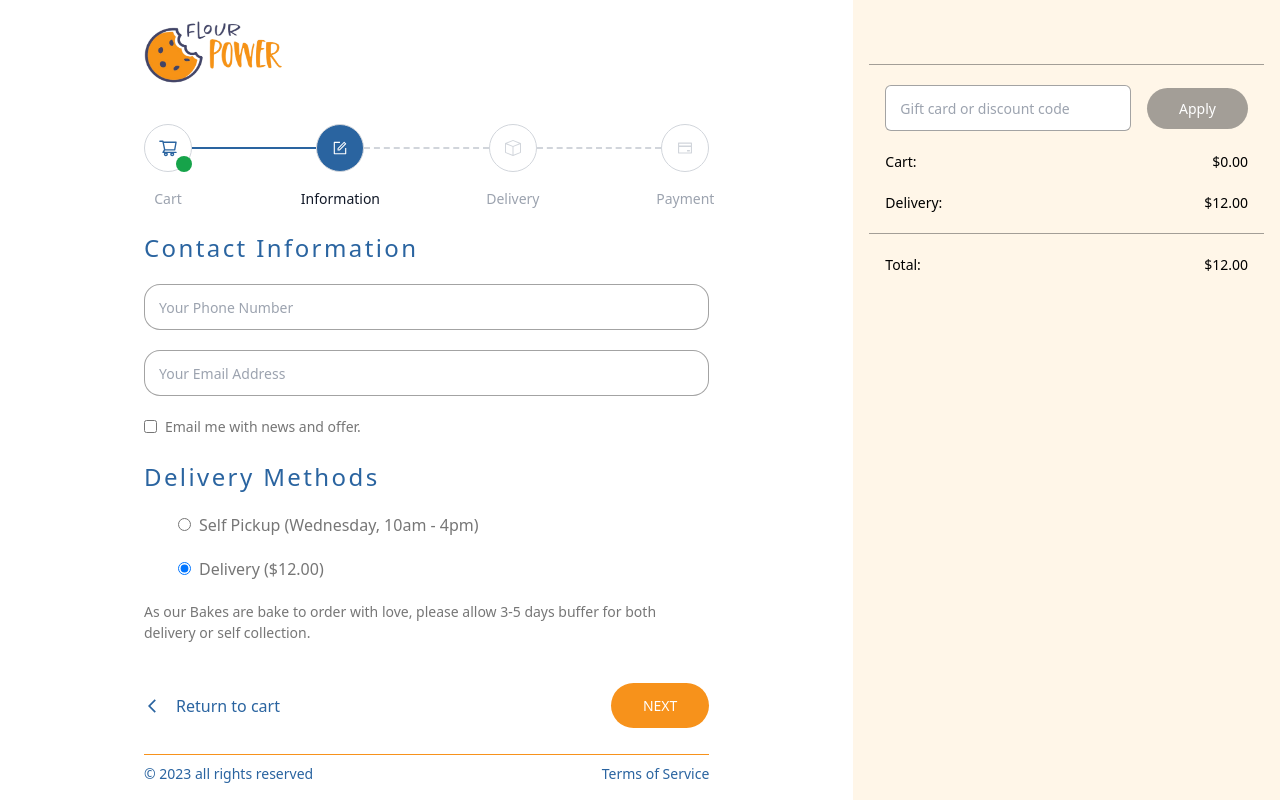
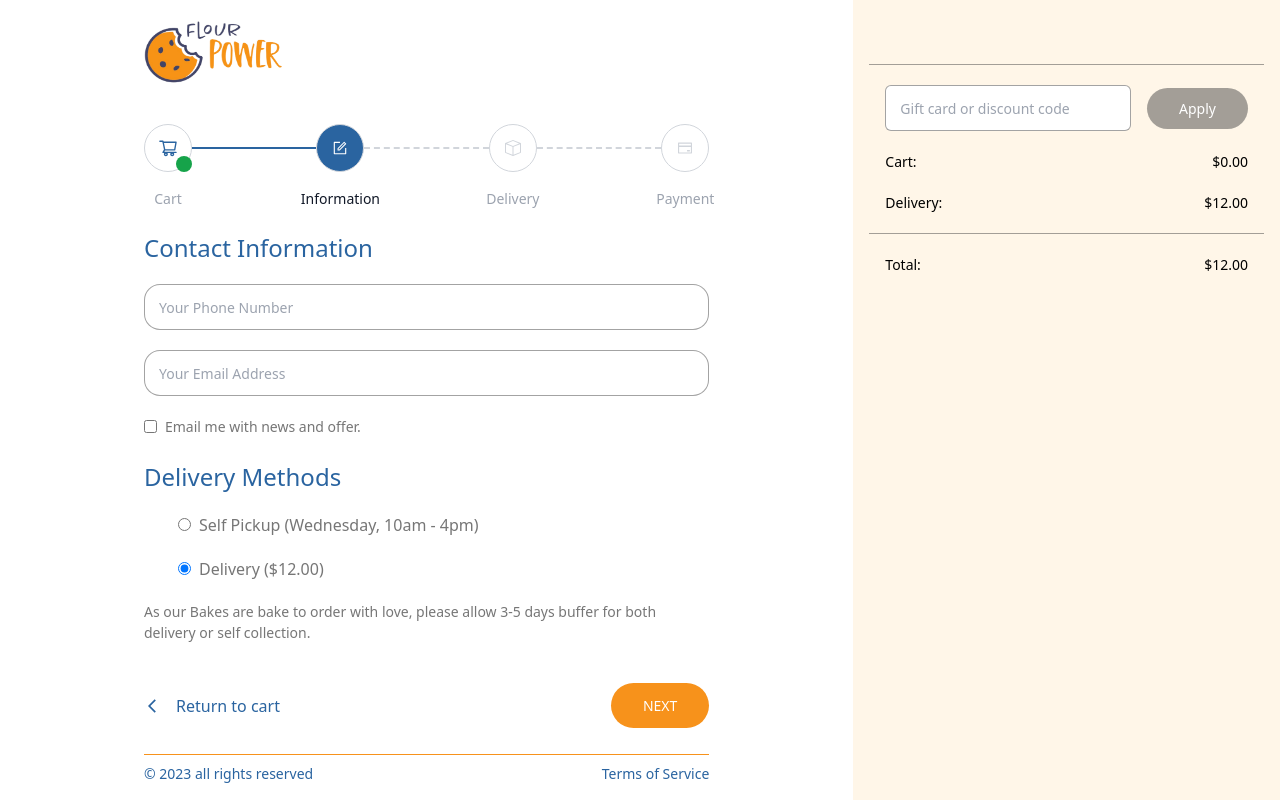
Before and after one commit to SamuelPhua/Client, a React (Vite) app: page /checkout in a window 1280 px wide. Built offline with nearby package versions, Linux system fonts and the light colour scheme.

Commit message:
Minor CSS update

```diff
--- a/src/Components/checkout/CheckoutContact.jsx
+++ b/src/Components/checkout/CheckoutContact.jsx
@@ -5,7 +5,7 @@ const CheckoutContact = () => {
   const { checkoutInput, handleInputChange } = useContext(DataContext);
   return (
     <div className=" text-darkBlueFont text-montserrat mb-6">
-      <h1 className="tracking-widest text-2xl">Contact Information</h1>
+      <h1 className="tracking-normal text-2xl">Contact Information</h1>
       <div className="flex flex-col">
         {/* Phone */}
         <input
@@ -14,6 +14,7 @@ const CheckoutContact = () => {
           name="phone"
           value={checkoutInput.phone}
           onChange={handleInputChange}
+          required
           placeholder="Your Phone Number"
           className="border-[1px] border-lightGrey/[0.5] focus:ring-2 focus:bg-slate-200 rounded-2xl px-3.5 py-2.5 mt-5 w-full text-base placeholder:text-xxxs"
         ></input>
@@ -25,6 +26,7 @@ const CheckoutContact = () => {
           name="email"
           value={checkoutInput.email}
           onChange={handleInputChange}
+          required
           placeholder="Your Email Address"
           className="border-[1px] border-lightGrey/[0.5] focus:ring-2 focus:bg-slate-200 rounded-2xl px-3.5 py-2.5 mt-5 w-full text-base placeholder:text-xxxs"
         ></input>
--- a/src/Components/checkout/CheckoutDeliveryAddress.jsx
+++ b/src/Components/checkout/CheckoutDeliveryAddress.jsx
@@ -5,7 +5,7 @@ const CheckoutDeliveryAddress = () => {
   const { checkoutInput, handleInputChange } = useContext(DataContext);
   return (
     <div className=" text-darkBlueFont text-montserrat mb-5">
-      <h1 className="tracking-widest text-2xl">Delivery Address</h1>
+      <h1 className="tracking-normal text-2xl">Delivery Address</h1>
       <div className="flex flex-col">
         {/* Delivery country */}
         <select
--- a/src/Components/checkout/CheckoutDeliveryMethod.jsx
+++ b/src/Components/checkout/CheckoutDeliveryMethod.jsx
@@ -5,7 +5,7 @@ const CheckoutDeliveryMethod = () => {
   const { checkoutInput, handleInputChange } = useContext(DataContext);
   return (
     <div className="text-darkBlueFont text-montserrat">
-      <h1 className="tracking-widest text-2xl">Delivery Methods</h1>
+      <h1 className="tracking-normal text-2xl">Delivery Methods</h1>
       <section className="text-lightGrey/[0.75]">
         {/* Option: Self-pickup */}
         <div className="px-3.5 pt-5">
--- a/src/Components/checkout/CheckoutPaymentMethod.jsx
+++ b/src/Components/checkout/CheckoutPaymentMethod.jsx
@@ -109,12 +109,14 @@ const CheckoutPaymentMethod = () => {
         </p>
 
         {/* Button does nothing */}
-        {/* <button
+        <button
           type="button"
           className=" text-white text-xxxs bg-orange focus:outline-none hover:bg-darkOrange focus:bg-darkOrange rounded-full mt-5 mb-5 md:mt-10 py-3 lg:w-fit px-8 mx-auto"
           onClick={handlePaymentConfirmation}
-        ></button> */}
-        <ButtonOrange displayName="Confirm" onClick={navigateToReceipt} />
+        >
+          Confirm
+        </button>
+        {/* <ButtonOrange displayName="Confirm" onClick={navigateToReceipt} /> */}
       </div>
     </div>
   );
--- a/src/helper/groupShoppingCart.js
+++ b/src/helper/groupShoppingCart.js
@@ -18,6 +18,7 @@ export const groupShoppingCart = (shoppingCart) => {
         weight: cartProduct.weight,
         packaging: cartProduct.packaging,
         quantity: productQty,
+        itemTotal: productQty * parseFloat(cartProduct.price),
       });
     } else {
       let i = groupedCart.findIndex(
@@ -33,6 +34,10 @@ export const groupShoppingCart = (shoppingCart) => {
         quantity:
           parseFloat(groupedCart[i].quantity) +
           parseFloat(cartProduct.quantity),
+        itemTotal:
+          (parseFloat(groupedCart[i].quantity) +
+            parseFloat(cartProduct.quantity)) *
+          parseFloat(cartProduct.price),
       };
     }
 
```
